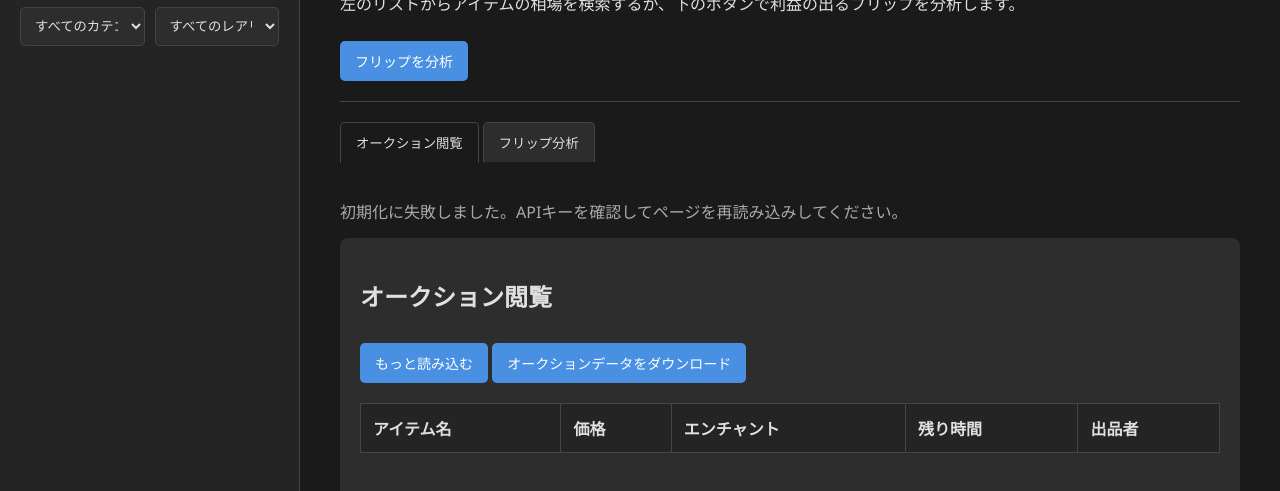
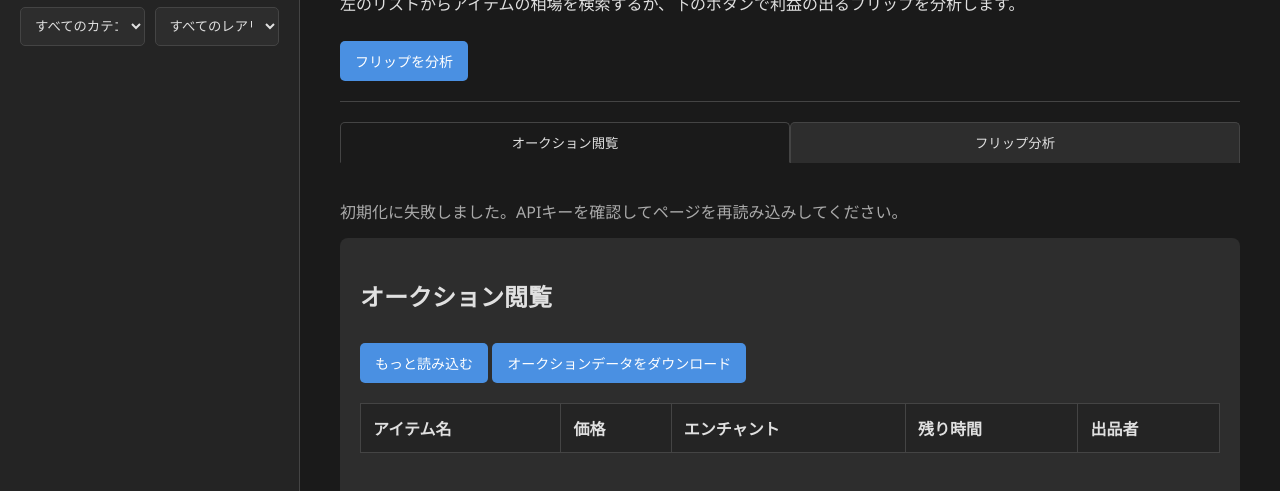
Before and after one commit to kosumo77/web_test, a plain HTML site: page index.html in a window 1280 px wide. Shown: the part 115-606 px from the top of the page. Drawn offline with Linux system fonts and the light colour scheme; no server answers.

Commit message:
gemini 19

```diff
--- a/css/styles.css
+++ b/css/styles.css
@@ -119,10 +119,12 @@ header {
 }
 
 .tab-nav {
+    display: flex;
     margin-bottom: 20px;
 }
 
 .tab-btn {
+    flex: 1;
     background-color: var(--main-color);
     color: var(--text-color);
     border: 1px solid var(--border-color);
@@ -130,6 +132,7 @@ header {
     cursor: pointer;
     border-bottom: none;
     border-radius: 5px 5px 0 0;
+    text-align: center; /* 中央揃えにする */
 }
 
 .tab-btn.active {
```
